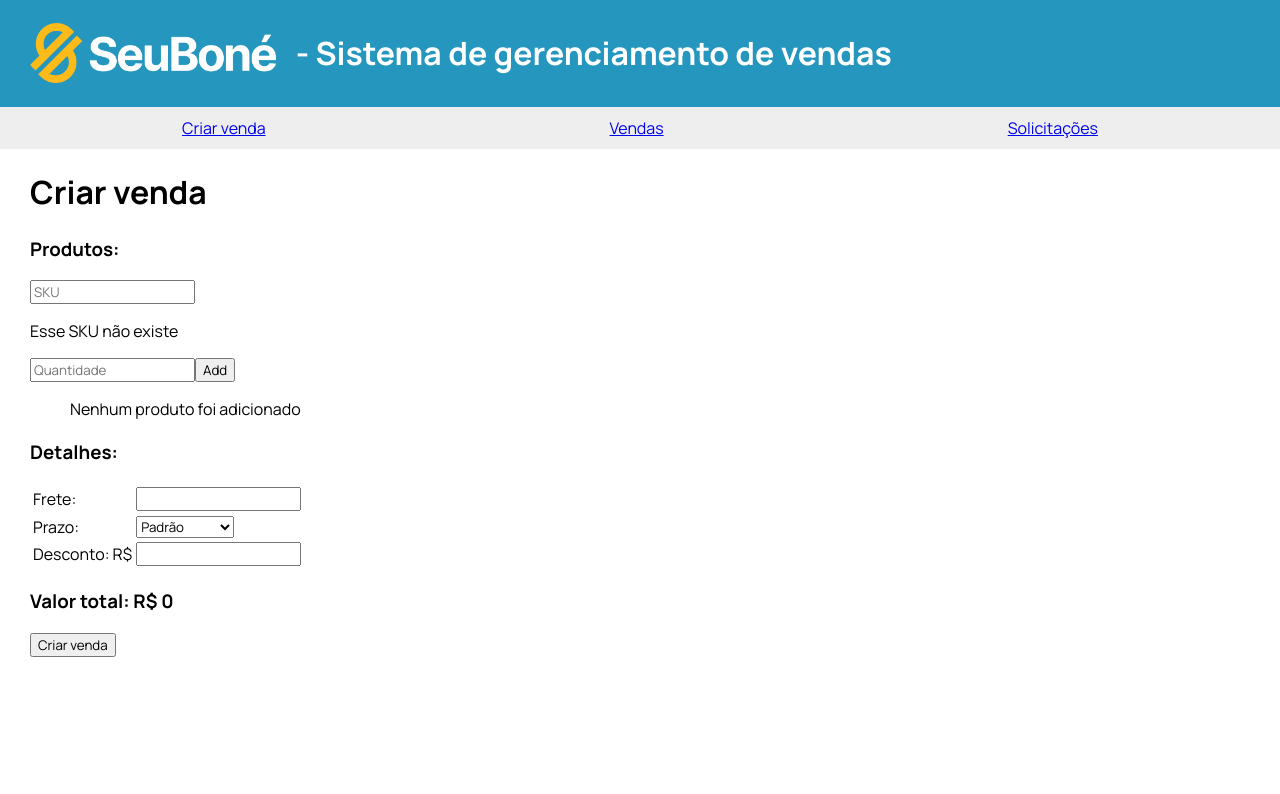
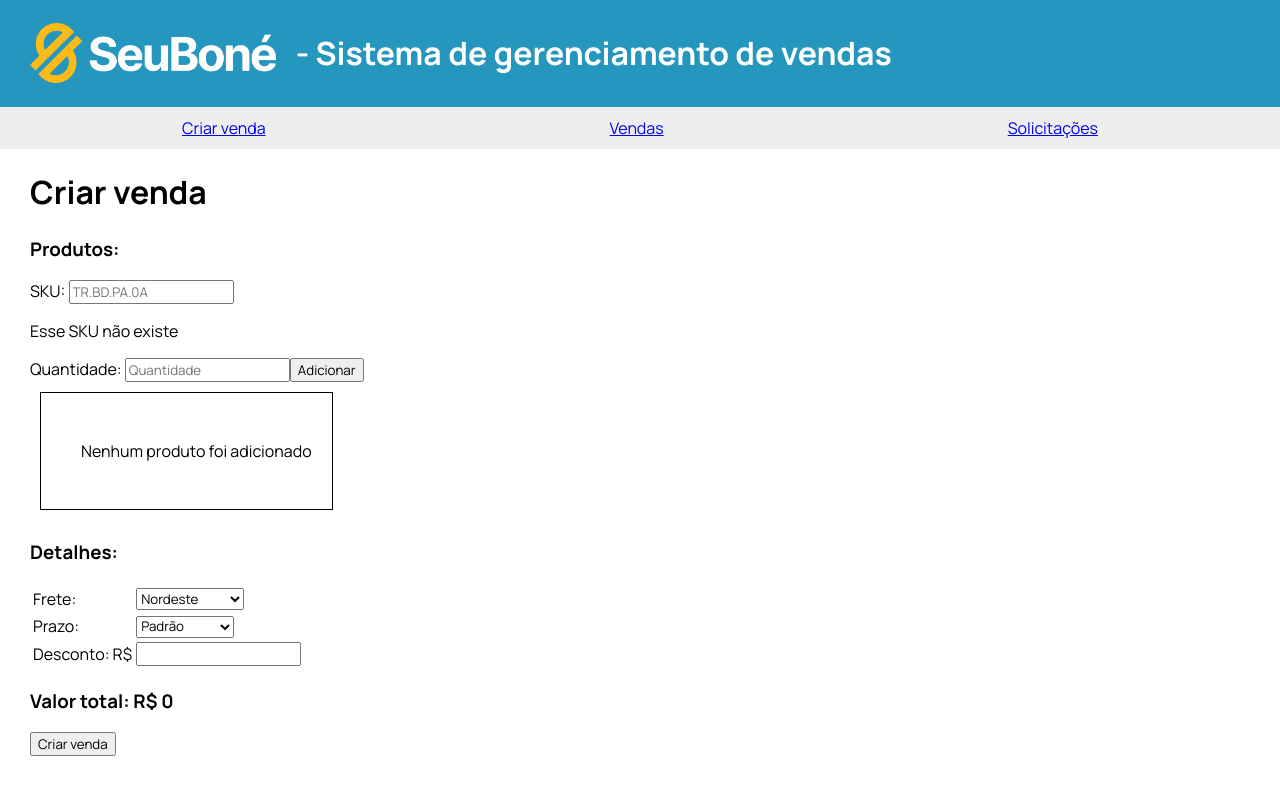
Before and after one commit to elsonfreire/case-seubone, a React (Vite) app: page /create in a window 1280 px wide. Shown: the top 794 px of the page. Built offline with nearby package versions, Linux system fonts and the light colour scheme.

Commit message:
Refactored create page

```diff
--- a/src/components/CreateSalePage.jsx
+++ b/src/components/CreateSalePage.jsx
@@ -19,6 +19,11 @@ const ProductsForm = ({ products, setProducts }) => {
       return;
     }
 
+    if (isNaN(newProductQuantity) || newProductQuantity <= 0) {
+      alert("Insira uma quantidade válida");
+      return;
+    }
+
     if (
       products &&
       products.some((product) => {
@@ -29,7 +34,10 @@ const ProductsForm = ({ products, setProducts }) => {
       return;
     }
 
-    const productObject = { sku: newProductSku, quantity: newProductQuantity };
+    const productObject = {
+      sku: newProductSku,
+      quantity: Number(newProductQuantity),
+    };
     setProducts(products.concat(productObject));
 
     setNewProductSku("");
@@ -57,61 +65,79 @@ const ProductsForm = ({ products, setProducts }) => {
   return (
     <>
       <form onSubmit={addProduct}>
+        <label htmlFor="sku">SKU: </label>
         <input
           value={newProductSku}
           onChange={handleProductSkuChange}
-          placeholder="SKU"
+          placeholder="TR.BD.PA.0A"
+          id="sku"
         />
         <p>{newProductDescription}</p>
+        <label htmlFor="quantity">Quantidade: </label>
         <input
+          type="number"
           value={newProductQuantity}
           onChange={handleProductQuantityChange}
           placeholder="Quantidade"
+          id="quantity"
         />
-        <button type="submit">Add</button>
+        <button type="submit">Adicionar</button>
       </form>
     </>
   );
 };
 
 const Products = ({ products }) => {
+  const productsListStyle = {
+    border: "solid 1px",
+    display: "inline-block",
+    padding: "10px",
+    margin: "10px",
+  };
+
   const getProductsListItems = () => {
     return products.map((product) => {
       return (
         <li key={product.sku}>
-          SKU: {product.sku} QTD: {product.quantity}
+          <strong>SKU: </strong> {product.sku} <strong>QTD: </strong>
+          {product.quantity}
         </li>
       );
     });
   };
 
   return (
-    <>
-      <ul>
+    <div style={productsListStyle}>
+      <ul style={{ padding: "5px 10px", marginLeft: "20px" }}>
         {products.length > 0 ? (
           getProductsListItems()
         ) : (
           <p>Nenhum produto foi adicionado</p>
         )}
       </ul>
-    </>
+    </div>
   );
 };
 
 const Layout = () => {
   const [products, setProducts] = useState([]);
-  const [shipping, setShipping] = useState("");
+  const [shipping, setShipping] = useState("ne");
   const [delivery, setDelivery] = useState("default");
   const [discount, setDiscount] = useState("");
-  const [saleValue, setSaleValue] = useState(0);
+  const [saleValue, setSaleValue] = useState("");
 
   const getSaleObject = () => {
     const sale = {
       products,
       shipping,
       delivery,
-      discount,
+      discount: Number(discount),
     };
+
+    if (isNaN(discount)) {
+      sale.discount = 0;
+    }
+
     return sale;
   };
 
@@ -143,15 +169,14 @@ const Layout = () => {
     const sale = getSaleObject();
 
     if (!validateDiscount()) {
-      requestsServices.create(sale).then((response) => {
-        console.log(response);
-      });
+      requestsServices.create(sale);
+      return;
     }
 
     salesServices.create(sale);
 
     setProducts([]);
-    setShipping("");
+    setShipping("ne");
     setDelivery("default");
     setDiscount("");
 
@@ -190,12 +215,17 @@ const Layout = () => {
                 <label htmlFor="shipping">Frete: </label>
               </td>
               <td>
-                <input
+                <select
                   value={shipping}
                   onChange={handleShippingChange}
                   id="shipping"
-                  required
-                />
+                >
+                  <option value="ne">Nordeste</option>
+                  <option value="n">Norte</option>
+                  <option value="co">Centro-Oeste</option>
+                  <option value="s">Sul</option>
+                  <option value="se">Sudeste</option>
+                </select>
               </td>
             </tr>
             <tr>
@@ -221,6 +251,7 @@ const Layout = () => {
               </td>
               <td>
                 <input
+                  type="number"
                   value={discount}
                   onChange={handleDiscountChange}
                   id="discount"
--- a/src/data/db.json
+++ b/src/data/db.json
@@ -1,24 +1,4 @@
 {
-  "sales": [
-    {
-      "id": "05bc",
-      "products": [
-        {
-          "sku": "TR.BD.PA.0A",
-          "quantity": "150"
-        }
-      ],
-      "shipping": "3000",
-      "delivery": "default",
-      "discount": "200"
-    },
-    {
-      "id": "e8e9",
-      "products": [],
-      "shipping": "13123",
-      "delivery": "turbo",
-      "discount": "13"
-    }
-  ],
+  "sales": [],
   "requests": []
 }
--- a/src/util/calculations.js
+++ b/src/util/calculations.js
@@ -5,7 +5,7 @@ const calculateProductsSum = (products) => {
 
   products.forEach((product) => {
     const productPrice = productsService.getProductPriceBySku(product.sku);
-    productsSum += productPrice * Number(product.quantity);
+    productsSum += productPrice * product.quantity;
   });
 
   return productsSum;
@@ -22,7 +22,10 @@ const calculateMaxDiscount = (sale) => {
 
   const percentage = percentageMap[sale.delivery];
 
-  const maxDiscount = Math.max(sale.shipping, percentage * productsSum);
+  const maxDiscount = Math.max(
+    calculateShipping(sale),
+    percentage * productsSum
+  );
   return maxDiscount;
 };
 
@@ -39,14 +42,26 @@ const calculateTotalPrice = (sale) => {
 
   const total =
     productsSum +
-    Number(sale.shipping) +
+    calculateShipping(sale) +
     deliveryAdditional -
     Number(sale.discount);
 
   return total;
 };
 
-const calculateShipping = (region) => {
+const getQuantityOfProducts = (products) => {
+  let quantity = 0;
+
+  products.forEach((product) => {
+    quantity += product.quantity;
+  });
+
+  return quantity;
+};
+
+const calculateShipping = (sale) => {
+  const region = sale.shipping;
+
   const regionFactor = {
     n: 10,
     ne: 0,
@@ -55,9 +70,7 @@ const calculateShipping = (region) => {
     s: 30,
   };
 
-  const productsQuantity = 0;
-  //pegar  a qtdd
-  return regionFactor[region] * productsQuantity;
+  return regionFactor[region] * getQuantityOfProducts(sale.products);
 };
 
-export { calculateMaxDiscount, calculateTotalPrice };
+export { calculateMaxDiscount, calculateTotalPrice, calculateShipping };
```
